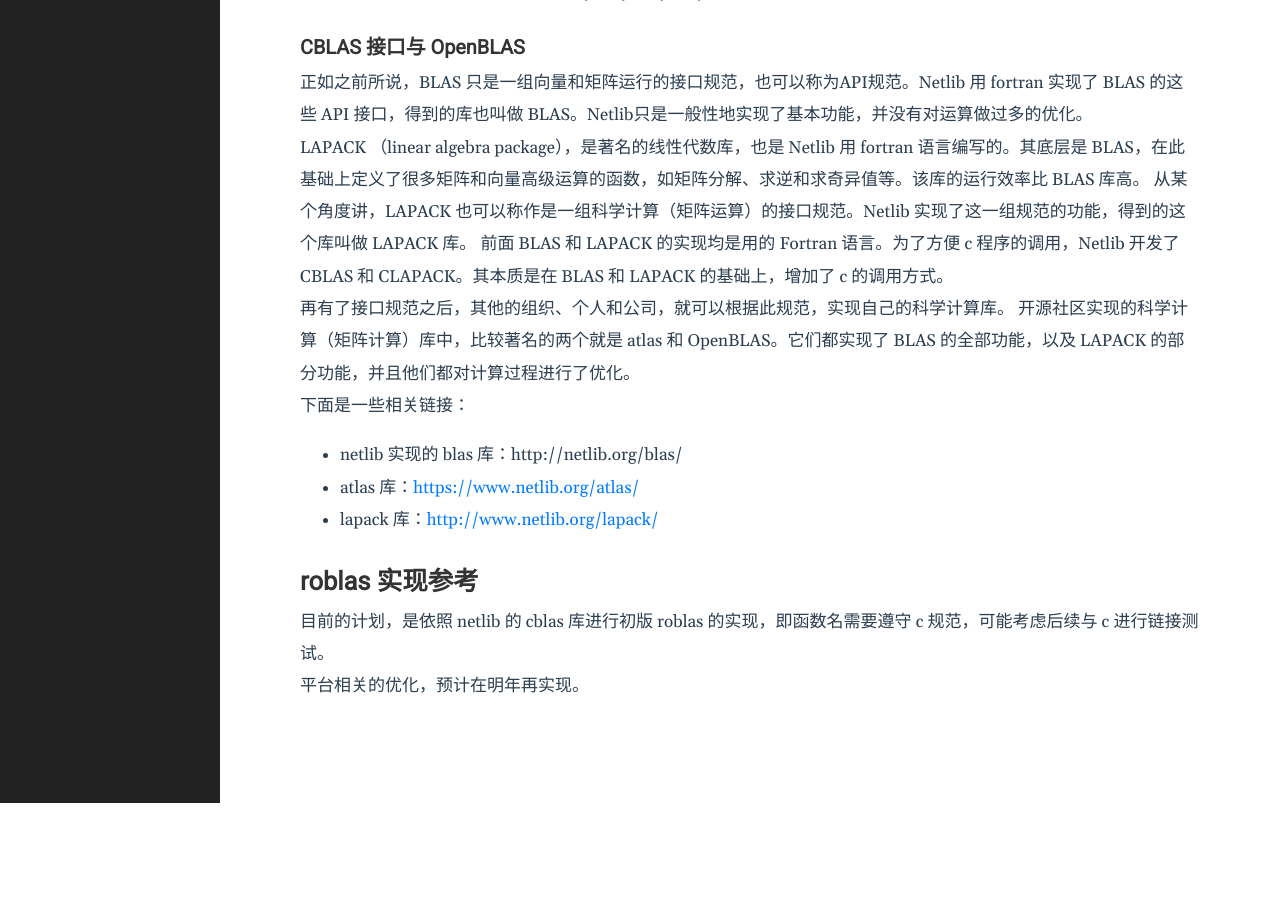
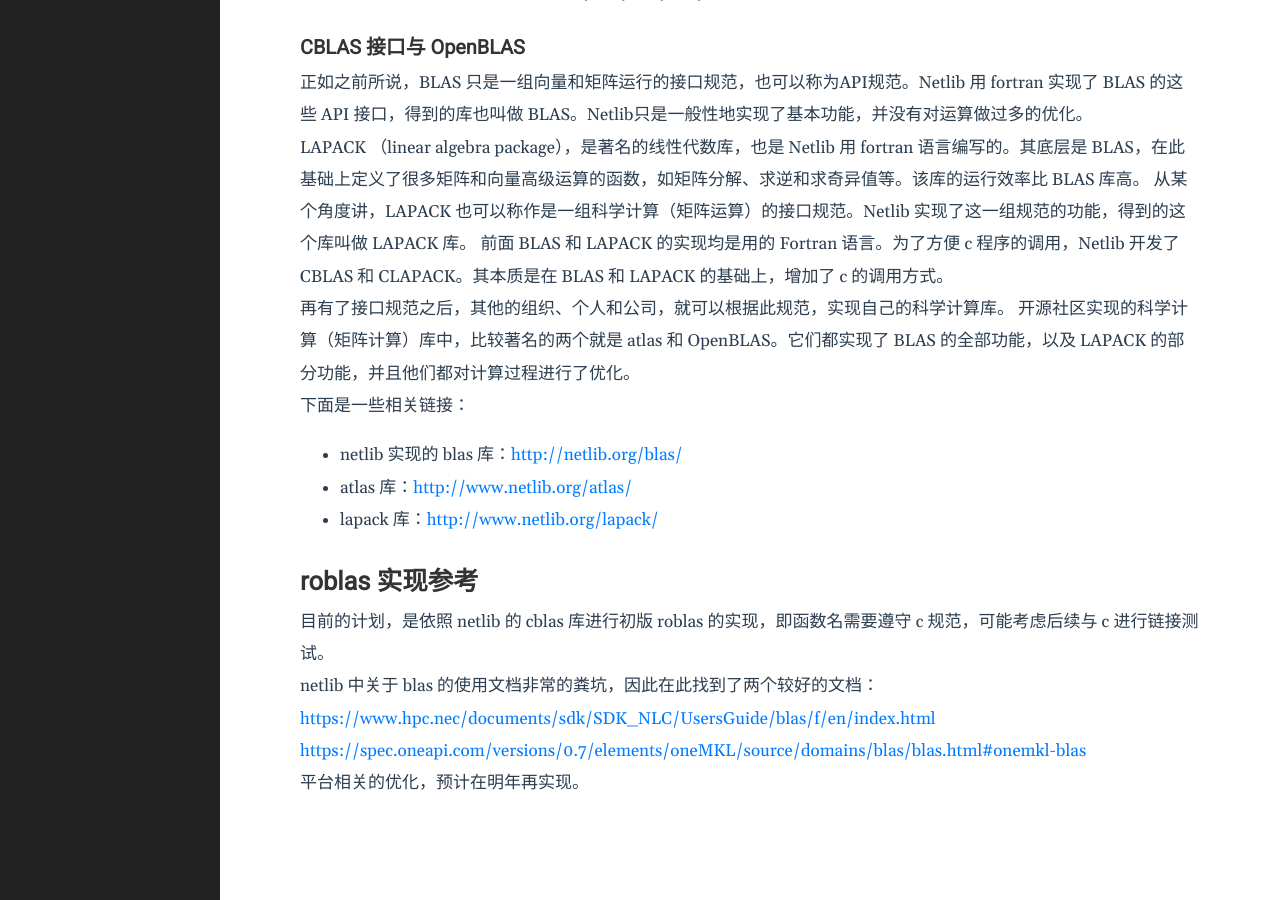
Before and after one commit to rust-family-bot/rust-family-bot.github.io, a Jekyll site: the page built from _posts/2021-06-27-roblas-blas.md, in a window 1280 px wide and 900 px high, scrolled down 1658 px. Built offline with Jekyll 4.4.1, drawn with Linux system fonts in a browser that asks for light colours; formulas are drawn with MathJax 3; before the commit the page ends 2461 px from its top, so only the background shows below that; part of the change alters nothing that is shown.

Commit message:
update hyperlink

```diff
--- a/_posts/2021-06-27-roblas-blas.md
+++ b/_posts/2021-06-27-roblas-blas.md
@@ -62,8 +62,8 @@ LAPACK （linear algebra package），是著名的线性代数库，也是 Netli
 
 下面是一些相关链接：
 
-* netlib 实现的 blas 库：http://netlib.org/blas/
-* atlas 库：[https://www.netlib.org/atlas/](https://www.netlib.org/atlas/)
+* netlib 实现的 blas 库：[http://netlib.org/blas/](http://netlib.org/blas/)
+* atlas 库：[http://www.netlib.org/atlas/](http://www.netlib.org/atlas/)
 * lapack 库：[http://www.netlib.org/lapack/](http://www.netlib.org/lapack/)
 
 
@@ -72,4 +72,8 @@ LAPACK （linear algebra package），是著名的线性代数库，也是 Netli
 
 目前的计划，是依照 netlib 的 cblas 库进行初版 roblas 的实现，即函数名需要遵守 c 规范，可能考虑后续与 c 进行链接测试。
 
+netlib 中关于 blas 的使用文档非常的粪坑，因此在此找到了两个较好的文档：[https://www.hpc.nec/documents/sdk/SDK_NLC/UsersGuide/blas/f/en/index.html](https://www.hpc.nec/documents/sdk/SDK_NLC/UsersGuide/blas/f/en/index.html)
+
+[https://spec.oneapi.com/versions/0.7/elements/oneMKL/source/domains/blas/blas.html#onemkl-blas](https://spec.oneapi.com/versions/0.7/elements/oneMKL/source/domains/blas/blas.html#onemkl-blas)
+
 平台相关的优化，预计在明年再实现。
```
